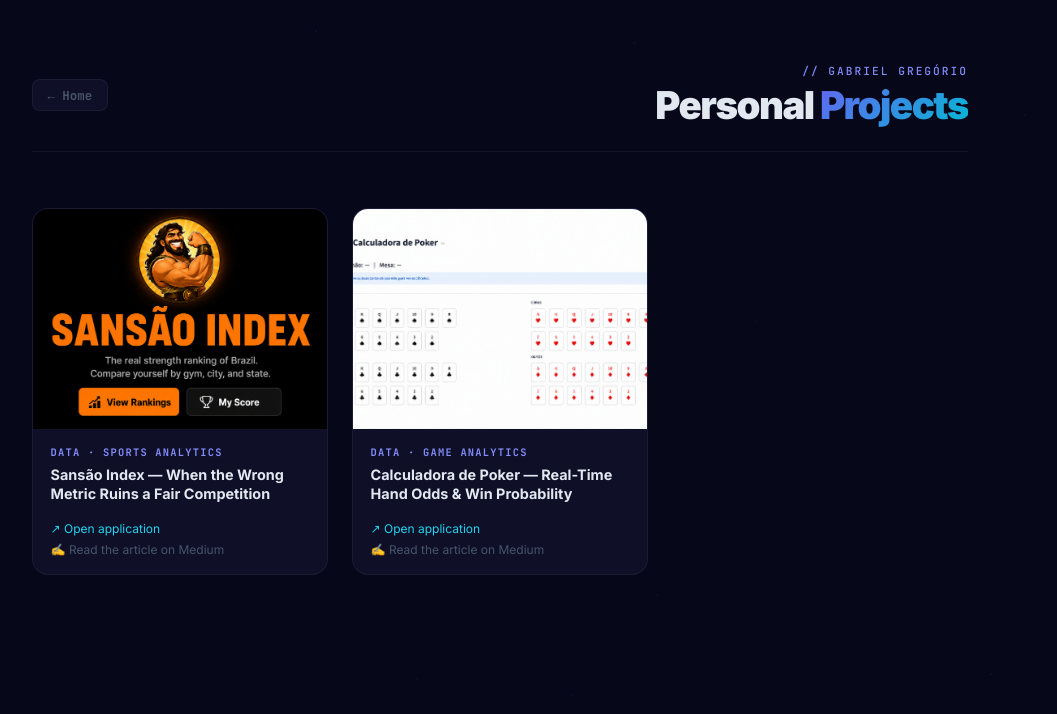
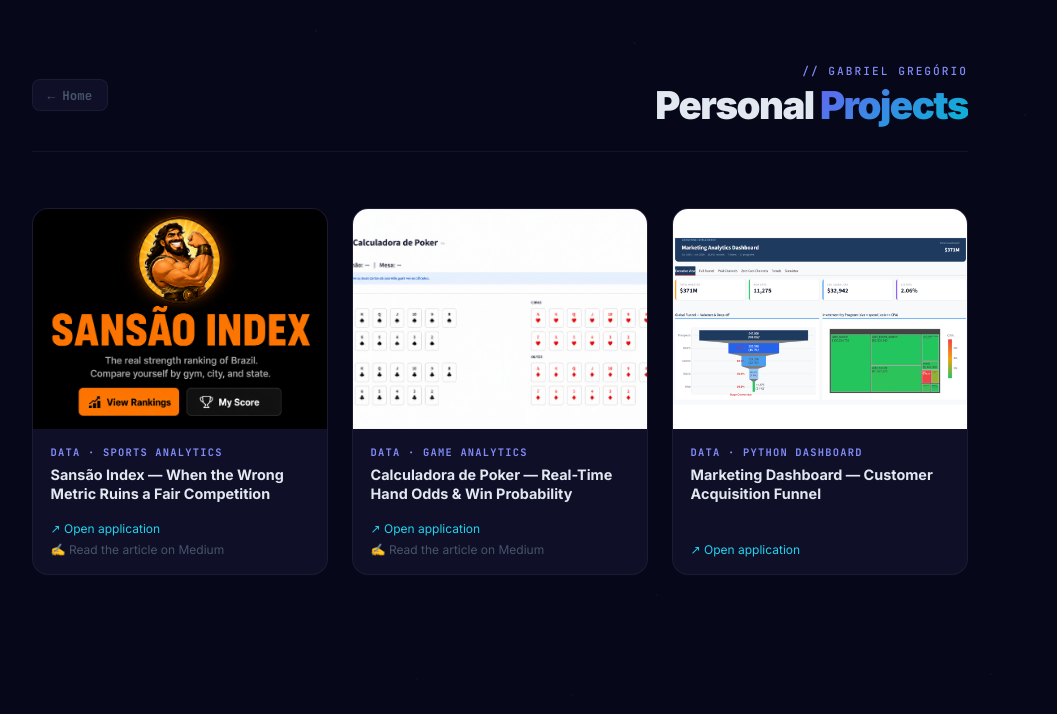
Before and after one commit to gabrielgregoriogithub/Professional_Profile, a plain HTML site: page projects.html in a window 1280 px wide. Shown: the top 714 px of the page, without its empty margins (140-1197 px from the left). Drawn offline with Linux system fonts and the light colour scheme.

Commit message:
Add files via upload

```diff
--- a/projects.html
+++ b/projects.html
@@ -108,6 +108,17 @@ body::after{content:'';position:fixed;inset:0;z-index:1;pointer-events:none;back
       </div>
     </div>
 
+    <div class="proj-card reveal">
+      <img class="proj-thumb" src="Projects/Dashboard-python.png" alt="Marketing Dashboard">
+      <div class="proj-info">
+        <div class="proj-company">Data · Python Dashboard</div>
+        <div class="proj-title">Marketing Dashboard — Customer Acquisition Funnel</div>
+        <div class="proj-links">
+          <a href="https://marketing-dashboard-pyhton.streamlit.app/" target="_blank" rel="noopener" class="proj-link proj-link-app">↗ Open application</a>
+        </div>
+      </div>
+    </div>
+
   </div>
 </div>
 <script>
```
Also changed, not shown: Projects/Dashboard-python.png (added).
